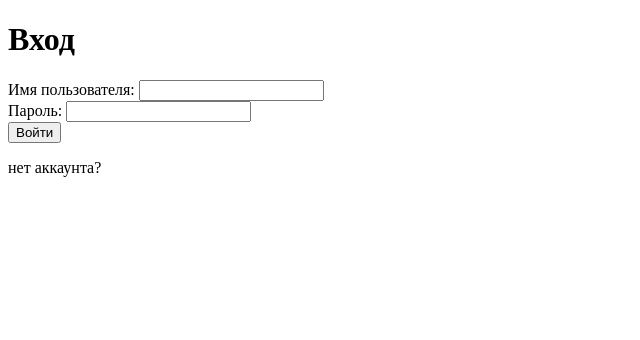
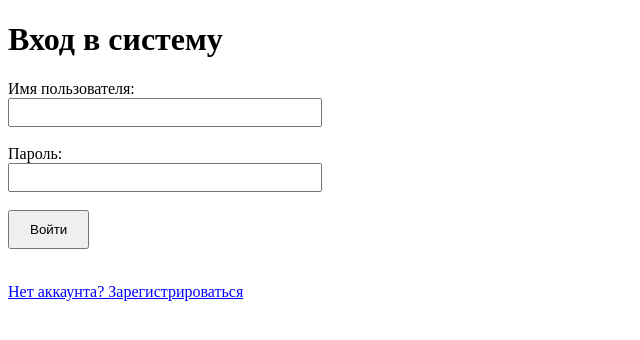
Before and after one commit to Halkerov/social-mvp, a Django app: page /login/ in a window 1280 px wide. Shown: the top 340 px of the page, without its empty margins (0-640 px from the left). Run offline with Django 4.2, Linux system fonts and the light colour scheme.

Commit message:
Update login.html

```diff
--- a/templates/registration/login.html
+++ b/templates/registration/login.html
@@ -4,19 +4,29 @@
     <title>Вход</title>
 </head>
 <body>
-    <h1>Вход</h1>
+    <h1>Вход в систему</h1>
+
+    {% if form.errors %}
+        <div style="color: red;">
+            <p>Неправильное имя пользователя или пароль!</p>
+        </div>
+    {% endif %}
+
     <form method="post">
         {% csrf_token %}
         <div>
-            <label>Имя пользователя:</label>
-            <input type="text" name="username" required>
+            <label>Имя пользователя:</label><br>
+            <input type="text" name="username" required style="width: 300px; padding: 5px;">
         </div>
+        <br>
         <div>
-            <label>Пароль:</label>
-            <input type="password" name="password" required>
+            <label>Пароль:</label><br>
+            <input type="password" name="password" required style="width: 300px; padding: 5px;">
         </div>
-        <button type="sumbit">Войти</button>
+        <br>
+        <button type="submit" style="padding: 10px 20px;">Войти</button>
     </form>
-    <p>нет аккаунта? <a href="{% url 'register' %}>Зарегистрироваться</a></p>
+    <br>
+    <p><a href="/register/" style="color: blue; text-decoration: underline;">Нет аккаунта? Зарегистрироваться</a></p>
 </body>
 </html>
```
